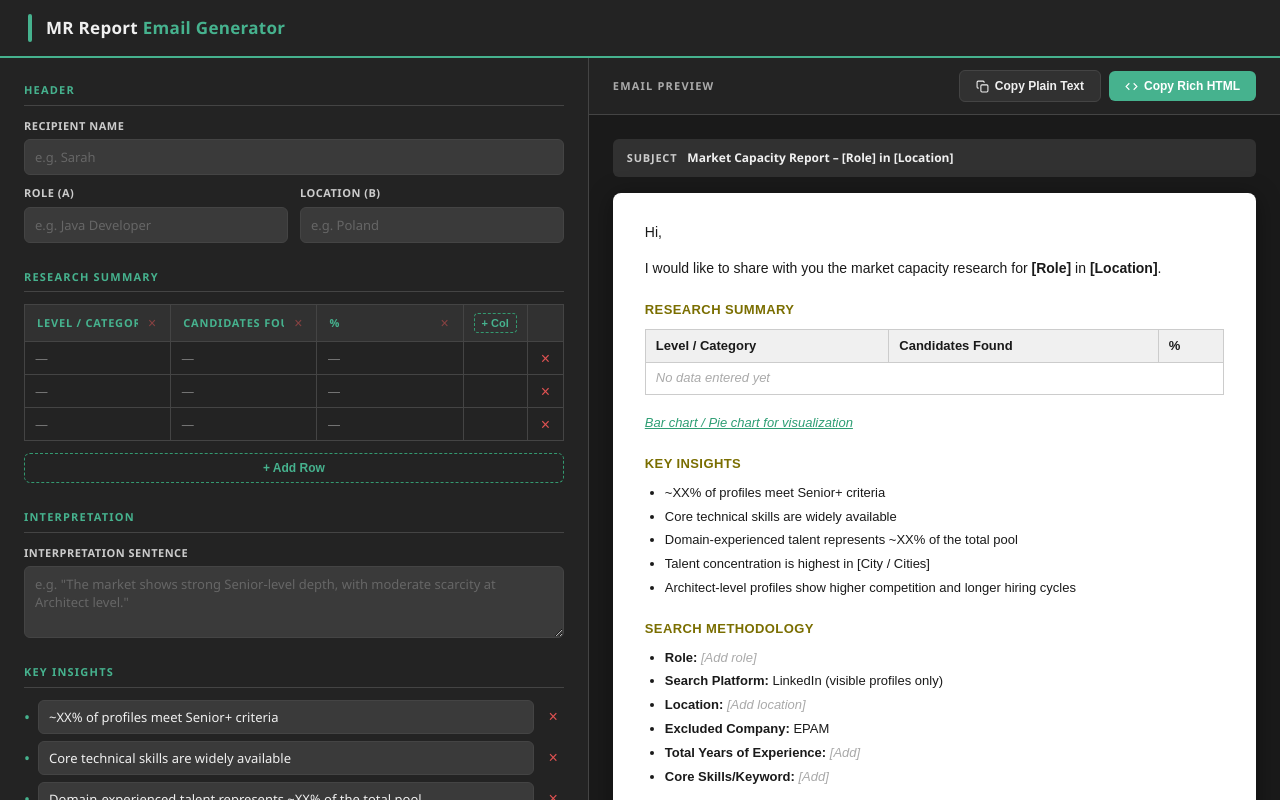
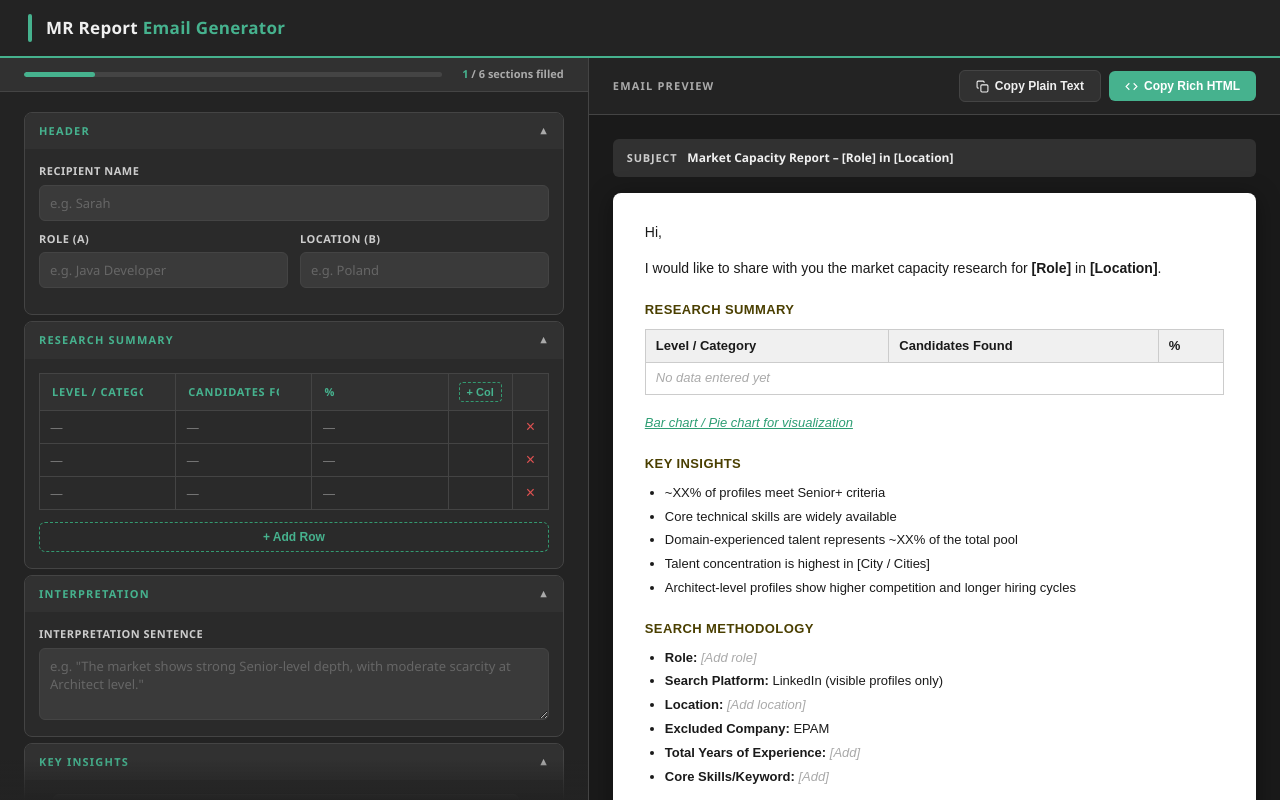
Before and after one commit to chrisdenomad/MR-Report-Email-Generator, a React (Vite) app: page / in a window 1280 px wide. Built offline with nearby package versions, Linux system fonts and the light colour scheme.

Commit message:
improve: UI/UX overhaul — collapsible sections, progress bar, empty state, synced badges, toast animation, scroll fade, contrast fixes

```diff
--- a/src/App.jsx
+++ b/src/App.jsx
@@ -39,8 +39,7 @@ export default function App() {
       </header>
 
       <div className="app-body">
-        {/* Left — Input Form */}
-        <div className="form-panel">
+        {/* Left — InputForm owns its own .form-panel wrapper */}
         <InputForm
           form={form}
           columns={columns}
@@ -64,7 +63,6 @@ export default function App() {
           resetMethodologyLocation={resetMethodologyLocation}
           resetForm={resetForm}
         />
-        </div>
 
         {/* Right — Email Preview */}
         <div className="preview-panel">
--- a/src/components/EmailPreview.jsx
+++ b/src/components/EmailPreview.jsx
@@ -1,5 +1,16 @@
 import { useState } from 'react'
 import { generatePlainText, generateHTML } from '../utils/generateEmail'
+
+// B4: Detect if the form is essentially empty
+function isFormEmpty(form, summaryRows, columns, insights) {
+  const noHeader = !form.role && !form.location && !form.recipientName
+  const noSummary = !summaryRows.some(row => columns.some(col => row.values[col.id]?.trim()))
+  const noInterpretation = !form.interpretation.trim()
+  const noInsights = !insights.some(i => i.text.trim())
+  const noMethodology = !form.totalYearsExperience && !form.coreSkills
+  const noRecommendations = !form.recommendations.trim()
+  return noHeader && noSummary && noInterpretation && noInsights && noMethodology && noRecommendations
+}
 
 export default function EmailPreview({
   form,
@@ -35,6 +46,7 @@ export default function EmailPreview({
   const filledRows = summaryRows.filter(row =>
     columns.some(col => row.values[col.id]?.trim())
   )
+  const empty = isFormEmpty(form, summaryRows, columns, insights)
 
   return (
     <>
@@ -42,15 +54,15 @@ export default function EmailPreview({
       <div className="preview-panel-header">
         <h2>Email Preview</h2>
         <div className="copy-actions">
-          {toast && <span className="copy-toast">{toast}</span>}
-          <button className="btn-copy btn-copy-plain" onClick={copyPlainText}>
+          {toast && <span key={toast} className="copy-toast">{toast}</span>}
+          <button className="btn-copy btn-copy-plain" onClick={copyPlainText} disabled={empty}>
             <svg width="13" height="13" viewBox="0 0 24 24" fill="none" stroke="currentColor" strokeWidth="2">
               <rect x="9" y="9" width="13" height="13" rx="2" ry="2"></rect>
               <path d="M5 15H4a2 2 0 0 1-2-2V4a2 2 0 0 1 2-2h9a2 2 0 0 1 2 2v1"></path>
             </svg>
             Copy Plain Text
           </button>
-          <button className="btn-copy btn-copy-html" onClick={copyHTML}>
+          <button className="btn-copy btn-copy-html" onClick={copyHTML} disabled={empty}>
             <svg width="13" height="13" viewBox="0 0 24 24" fill="none" stroke="currentColor" strokeWidth="2">
               <polyline points="16 18 22 12 16 6"></polyline>
               <polyline points="8 6 2 12 8 18"></polyline>
@@ -60,6 +72,15 @@ export default function EmailPreview({
         </div>
       </div>
 
+      {/* B4: Empty state */}
+      {empty ? (
+        <div className="preview-empty-state">
+          <div className="preview-empty-arrow">←</div>
+          <div className="empty-icon">✉</div>
+          <h3>Your email preview will appear here</h3>
+          <p>Fill in the form on the left to generate your market capacity report email.</p>
+        </div>
+      ) : (
         <div className="preview-panel-body">
           {/* Subject line */}
           <div className="email-subject-bar">
@@ -174,6 +195,7 @@ export default function EmailPreview({
 
           </div>
         </div>
+      )}
     </>
   )
 }
--- a/src/components/InputForm.jsx
+++ b/src/components/InputForm.jsx
@@ -1,4 +1,29 @@
+import { useState, useMemo } from 'react'
 import ResearchSummaryTable from './ResearchSummaryTable'
+
+const ALL_SECTIONS = ['header', 'summary', 'interpretation', 'insights', 'methodology', 'recommendations']
+
+// B2: Compute how many sections have content
+function useProgress(form, summaryRows, columns, insights) {
+  return useMemo(() => {
+    const filled = [
+      // Header
+      !!(form.role || form.location || form.recipientName),
+      // Research Summary
+      summaryRows.some(row => columns.some(col => row.values[col.id]?.trim())),
+      // Interpretation
+      !!form.interpretation.trim(),
+      // Key Insights
+      insights.some(i => i.text.trim()),
+      // Search Methodology
+      !!(form.totalYearsExperience || form.coreSkills),
+      // Recommendations
+      !!form.recommendations.trim(),
+    ]
+    const count = filled.filter(Boolean).length
+    return { count, total: filled.length, pct: Math.round((count / filled.length) * 100) }
+  }, [form, summaryRows, columns, insights])
+}
 
 export default function InputForm({
   form,
@@ -23,11 +48,54 @@ export default function InputForm({
   resetMethodologyLocation,
   resetForm,
 }) {
+  // B1: Collapsible — all open by default
+  const [openSections, setOpenSections] = useState(new Set(ALL_SECTIONS))
+
+  function toggleSection(id) {
+    setOpenSections(prev => {
+      const next = new Set(prev)
+      next.has(id) ? next.delete(id) : next.add(id)
+      return next
+    })
+  }
+
+  function isOpen(id) { return openSections.has(id) }
+
+  // B2: Progress
+  const progress = useProgress(form, summaryRows, columns, insights)
+
+  // Helper: render a collapsible section
+  function Section({ id, title, children }) {
+    const open = isOpen(id)
     return (
-    <div>
+      <div className="form-section">
+        <div className="form-section-header" onClick={() => toggleSection(id)}>
+          <span className="form-section-title">{title}</span>
+          <span className={`form-section-chevron${open ? ' open' : ''}`}>▼</span>
+        </div>
+        <div className={`form-section-body${open ? ' open' : ''}`}>
+          {children}
+        </div>
+      </div>
+    )
+  }
+
+  return (
+    <div className="form-panel">
+      {/* B2: Progress bar */}
+      <div className="progress-bar-container">
+        <div className="progress-bar-track">
+          <div className="progress-bar-fill" style={{ width: `${progress.pct}%` }} />
+        </div>
+        <div className="progress-bar-label">
+          <span>{progress.count}</span> / {progress.total} sections filled
+        </div>
+      </div>
+
+      <div className="form-panel-scroll">
+
         {/* ── Header ── */}
-      <div className="form-section">
-        <div className="form-section-title">Header</div>
+        <Section id="header" title="Header">
           <div className="form-group" style={{ marginBottom: '10px' }}>
             <label>Recipient Name</label>
             <input
@@ -57,11 +125,10 @@ export default function InputForm({
               />
             </div>
           </div>
-      </div>
+        </Section>
 
         {/* ── Research Summary ── */}
-      <div className="form-section">
-        <div className="form-section-title">Research Summary</div>
+        <Section id="summary" title="Research Summary">
           <ResearchSummaryTable
             columns={columns}
             rows={summaryRows}
@@ -72,11 +139,10 @@ export default function InputForm({
             onRemoveColumn={removeColumn}
             onUpdateColumnLabel={updateColumnLabel}
           />
-      </div>
+        </Section>
 
         {/* ── Interpretation ── */}
-      <div className="form-section">
-        <div className="form-section-title">Interpretation</div>
+        <Section id="interpretation" title="Interpretation">
           <div className="form-group">
             <label>Interpretation sentence</label>
             <textarea
@@ -86,11 +152,10 @@ export default function InputForm({
               onChange={e => updateField('interpretation', e.target.value)}
             />
           </div>
-      </div>
+        </Section>
 
         {/* ── Key Insights ── */}
-      <div className="form-section">
-        <div className="form-section-title">Key Insights</div>
+        <Section id="insights" title="Key Insights">
           <div className="insights-list">
             {insights.map((item, index) => (
               <div key={item.id} className="insight-row">
@@ -116,58 +181,44 @@ export default function InputForm({
           <button className="btn-add-row" style={{ marginTop: '8px' }} onClick={addInsight}>
             + Add Insight
           </button>
-      </div>
+        </Section>
 
         {/* ── Search Methodology ── */}
-      <div className="form-section">
-        <div className="form-section-title">Search Methodology</div>
-
+        <Section id="methodology" title="Search Methodology">
+          <div className="form-row" style={{ marginBottom: '10px' }}>
             {/* Role — synced from header */}
-        <div className="form-row" style={{ marginBottom: '10px' }}>
             <div className="form-group">
               <label>
                 Role
-              {form.methodologyRoleOverridden && (
-                <button
-                  className="btn-sync-reset"
-                  onClick={resetMethodologyRole}
-                  title="Reset to header value"
-                >
-                  ↺ sync
-                </button>
-              )}
+                {form.methodologyRoleOverridden
+                  ? <button className="btn-sync-reset" onClick={resetMethodologyRole} title="Reset to header value">↺ sync</button>
+                  : <span className="synced-badge">synced</span>
+                }
               </label>
               <input
                 type="text"
                 value={effectiveMethodologyRole}
-              placeholder={form.role ? form.role : 'Auto-filled from header'}
+                placeholder={form.role || 'Auto-filled from header'}
                 onChange={e => overrideMethodologyRole(e.target.value)}
               />
             </div>
-
             {/* Location — synced from header, editable for city/region */}
             <div className="form-group">
               <label>
                 Location
-              {form.methodologyLocationOverridden && (
-                <button
-                  className="btn-sync-reset"
-                  onClick={resetMethodologyLocation}
-                  title="Reset to header value"
-                >
-                  ↺ sync
-                </button>
-              )}
+                {form.methodologyLocationOverridden
+                  ? <button className="btn-sync-reset" onClick={resetMethodologyLocation} title="Reset to header value">↺ sync</button>
+                  : <span className="synced-badge">synced</span>
+                }
               </label>
               <input
                 type="text"
                 value={effectiveMethodologyLocation}
-              placeholder={form.location ? form.location : 'Auto-filled from header'}
+                placeholder={form.location || 'Auto-filled from header'}
                 onChange={e => overrideMethodologyLocation(e.target.value)}
               />
             </div>
           </div>
-
           <div className="form-row">
             <div className="form-group">
               <label>Total Years of Experience</label>
@@ -188,11 +239,10 @@ export default function InputForm({
               onChange={e => updateField('coreSkills', e.target.value)}
             />
           </div>
-      </div>
+        </Section>
 
         {/* ── Recommendations ── */}
-      <div className="form-section">
-        <div className="form-section-title">Recommendations</div>
+        <Section id="recommendations" title="Recommendations">
           <div className="form-group">
             <label>Recommendations</label>
             <textarea
@@ -202,33 +252,15 @@ export default function InputForm({
               onChange={e => updateField('recommendations', e.target.value)}
             />
           </div>
+        </Section>
+
+        {/* A1: Reset button with proper CSS class */}
+        <div style={{ paddingTop: '14px', paddingBottom: '8px' }}>
+          <button className="btn-reset" onClick={resetForm}>
+            Reset Form
+          </button>
         </div>
 
-      {/* ── Reset ── */}
-      <div style={{ paddingBottom: '8px' }}>
-        <button
-          onClick={resetForm}
-          style={{
-            background: 'transparent',
-            border: '1px solid #555',
-            color: '#aaa',
-            borderRadius: '6px',
-            padding: '7px 16px',
-            fontSize: '12px',
-            cursor: 'pointer',
-            transition: 'border-color 0.2s, color 0.2s',
-          }}
-          onMouseEnter={e => {
-            e.target.style.borderColor = '#e05252'
-            e.target.style.color = '#e05252'
-          }}
-          onMouseLeave={e => {
-            e.target.style.borderColor = '#555'
-            e.target.style.color = '#aaa'
-          }}
-        >
-          Reset Form
-        </button>
       </div>
     </div>
   )
--- a/src/index.css
+++ b/src/index.css
@@ -34,14 +34,18 @@ body {
   color: var(--text-primary);
   font-size: 14px;
   line-height: 1.5;
+  /* A3: Firefox scrollbar */
+  scrollbar-color: var(--border-color) var(--bg-secondary);
+  scrollbar-width: thin;
 }
 
+/* WebKit scrollbar */
 ::-webkit-scrollbar { width: 6px; }
 ::-webkit-scrollbar-track { background: var(--bg-secondary); }
 ::-webkit-scrollbar-thumb { background: var(--border-color); border-radius: 3px; }
 ::-webkit-scrollbar-thumb:hover { background: var(--epam-green-dark); }
 
-/* Layout */
+/* ── Layout ── */
 .app-wrapper {
   display: flex;
   flex-direction: column;
@@ -83,18 +87,78 @@ body {
   overflow: hidden;
 }
 
-/* Form Panel */
+/* ── Progress Bar ── */
+.progress-bar-container {
+  background: var(--bg-card);
+  border-bottom: 1px solid var(--border-color);
+  padding: 8px 24px;
+  display: flex;
+  align-items: center;
+  gap: 12px;
+  flex-shrink: 0;
+}
+
+.progress-bar-track {
+  flex: 1;
+  height: 5px;
+  background: var(--border-color);
+  border-radius: 99px;
+  overflow: hidden;
+}
+
+.progress-bar-fill {
+  height: 100%;
+  background: var(--epam-green);
+  border-radius: 99px;
+  transition: width 0.4s ease;
+}
+
+.progress-bar-label {
+  font-size: 11px;
+  font-weight: 600;
+  color: var(--text-secondary);
+  white-space: nowrap;
+  min-width: 110px;
+  text-align: right;
+}
+
+.progress-bar-label span {
+  color: var(--epam-green);
+}
+
+/* ── Form Panel ── */
 .form-panel {
   width: 46%;
   min-width: 360px;
   background: var(--bg-secondary);
   border-right: 1px solid var(--border-color);
-  overflow-y: auto;
-  padding: 24px;
+  display: flex;
+  flex-direction: column;
+  overflow: hidden;
   flex-shrink: 0;
+  position: relative;
 }
 
-/* Preview Panel */
+.form-panel-scroll {
+  flex: 1;
+  overflow-y: auto;
+  padding: 20px 24px 32px;
+}
+
+/* A7: Bottom fade hint when content overflows */
+.form-panel::after {
+  content: '';
+  position: absolute;
+  bottom: 0;
+  left: 0;
+  right: 0;
+  height: 40px;
+  background: linear-gradient(to bottom, transparent, var(--bg-secondary));
+  pointer-events: none;
+  z-index: 5;
+}
+
+/* ── Preview Panel ── */
 .preview-panel {
   flex: 1;
   background: var(--bg-primary);
@@ -129,9 +193,31 @@ body {
   flex: 1;
 }
 
-/* Form Sections */
+/* ── Form Sections ── */
+/* A4: More breathing room between sections */
 .form-section {
-  margin-bottom: 26px;
+  margin-bottom: 6px;
+  border: 1px solid var(--border-color);
+  border-radius: 8px;
+  overflow: hidden;
+  background: var(--bg-panel);
+}
+
+/* B1: Collapsible section header */
+.form-section-header {
+  display: flex;
+  align-items: center;
+  justify-content: space-between;
+  padding: 10px 14px;
+  cursor: pointer;
+  user-select: none;
+  background: var(--bg-card);
+  transition: background 0.15s;
+  gap: 8px;
+}
+
+.form-section-header:hover {
+  background: var(--bg-input);
 }
 
 .form-section-title {
@@ -140,9 +226,30 @@ body {
   color: var(--epam-green);
   text-transform: uppercase;
   letter-spacing: 1.2px;
-  margin-bottom: 12px;
-  padding-bottom: 6px;
-  border-bottom: 1px solid var(--border-color);
+}
+
+.form-section-chevron {
+  color: var(--text-secondary);
+  font-size: 11px;
+  transition: transform 0.2s ease;
+  flex-shrink: 0;
+}
+
+.form-section-chevron.open {
+  transform: rotate(180deg);
+}
+
+/* B1: Collapsible body */
+.form-section-body {
+  overflow: hidden;
+  max-height: 0;
+  transition: max-height 0.28s ease, padding 0.2s ease;
+  padding: 0 14px;
+}
+
+.form-section-body.open {
+  max-height: 1200px;
+  padding: 14px 14px 16px;
 }
 
 .form-row {
@@ -164,6 +271,9 @@ body {
   color: var(--text-label);
   text-transform: uppercase;
   letter-spacing: 0.5px;
+  display: flex;
+  align-items: center;
+  gap: 6px;
 }
 
 .form-group input,
@@ -197,7 +307,28 @@ body {
   background: var(--bg-input);
 }
 
-/* Research Summary Table */
+/* A8: Synced badge */
+.synced-badge {
+  display: inline-flex;
+  align-items: center;
+  gap: 3px;
+  font-size: 10px;
+  font-weight: 600;
+  color: var(--epam-green);
+  background: rgba(70, 178, 142, 0.12);
+  border: 1px solid rgba(70, 178, 142, 0.3);
+  border-radius: 10px;
+  padding: 1px 6px;
+  letter-spacing: 0.2px;
+  text-transform: none;
+}
+
+.synced-badge::before {
+  content: '●';
+  font-size: 7px;
+}
+
+/* ── Research Summary Table ── */
 .summary-table {
   width: 100%;
   border-collapse: collapse;
@@ -258,6 +389,11 @@ body {
   background: rgba(224, 82, 82, 0.15);
 }
 
+.btn-remove-row:disabled {
+  opacity: 0.2;
+  cursor: not-allowed;
+}
+
 .btn-add-row {
   background: transparent;
   border: 1px dashed var(--epam-green-dark);
@@ -277,7 +413,7 @@ body {
   border-color: var(--epam-green);
 }
 
-/* Editable column header */
+/* A6: Column remove button — hidden until header row hovered */
 .th-editable {
   display: flex;
   align-items: center;
@@ -317,17 +453,19 @@ body {
   line-height: 1;
   padding: 1px 4px;
   border-radius: 3px;
-  opacity: 0.5;
+  opacity: 0;
   flex-shrink: 0;
   transition: opacity 0.15s, background 0.15s;
 }
 
+.summary-table th:hover .btn-remove-col {
+  opacity: 1;
+}
+
 .btn-remove-col:hover {
-  opacity: 1;
   background: rgba(224, 82, 82, 0.15);
 }
 
-/* Add column button inside header */
 .th-add-col-cell {
   width: 56px;
   text-align: center;
@@ -352,7 +490,7 @@ body {
   border-color: var(--epam-green);
 }
 
-/* Key Insights dynamic list */
+/* ── Key Insights dynamic list ── */
 .insights-list {
   display: flex;
   flex-direction: column;
@@ -395,7 +533,7 @@ body {
   color: #666;
 }
 
-/* Sync reset button next to label */
+/* A8: Sync reset button */
 .btn-sync-reset {
   background: none;
   border: none;
@@ -403,10 +541,12 @@ body {
   font-size: 11px;
   font-weight: 600;
   cursor: pointer;
-  padding: 0 0 0 6px;
+  padding: 0 0 0 4px;
   opacity: 0.8;
   transition: opacity 0.15s;
   vertical-align: middle;
+  text-transform: none;
+  letter-spacing: 0;
 }
 
 .btn-sync-reset:hover {
@@ -414,7 +554,7 @@ body {
   text-decoration: underline;
 }
 
-/* Buttons */
+/* ── Buttons ── */
 .btn-copy {
   display: inline-flex;
   align-items: center;
@@ -449,19 +589,46 @@ body {
 
 .btn-copy-html:hover { background: var(--epam-green-light); }
 
+/* A1: Reset button as proper CSS class */
+.btn-reset {
+  background: transparent;
+  border: 1px solid #555;
+  color: #aaa;
+  border-radius: 6px;
+  padding: 7px 16px;
+  font-size: 12px;
+  font-family: inherit;
+  cursor: pointer;
+  transition: border-color 0.2s, color 0.2s;
+}
+
+.btn-reset:hover {
+  border-color: var(--danger);
+  color: var(--danger);
+}
+
 .copy-actions {
   display: flex;
   gap: 8px;
   align-items: center;
 }
 
+/* A5: Toast fade animation */
+@keyframes toastFade {
+  0%   { opacity: 0; transform: translateY(4px); }
+  15%  { opacity: 1; transform: translateY(0); }
+  80%  { opacity: 1; }
+  100% { opacity: 0; }
+}
+
 .copy-toast {
   font-size: 12px;
   color: var(--epam-green);
   font-weight: 600;
+  animation: toastFade 2.2s ease forwards;
 }
 
-/* Email Subject Bar */
+/* ── Email Subject Bar ── */
 .email-subject-bar {
   background: var(--bg-card);
   border-radius: 6px;
@@ -486,7 +653,7 @@ body {
   font-weight: 600;
 }
 
-/* Email Preview Box (white like real email) */
+/* ── Email Preview Box ── */
 .email-preview-box {
   background: #ffffff;
   color: #1a1a1a;
@@ -503,10 +670,11 @@ body {
   font-size: 14px;
 }
 
+/* A2: Better contrast heading color on white background */
 .ep-section-heading {
   font-weight: 700;
   font-size: 13px;
-  color: #7a6e00;
+  color: #4a3f00;
   text-transform: uppercase;
   margin: 20px 0 8px 0;
   letter-spacing: 0.4px;
@@ -544,7 +712,8 @@ body {
 
 .ep-interpretation {
   font-size: 13px;
-  margin-bottom: 6px;
+  margin-bottom: 10px;
+  margin-top: 4px;
 }
 
 .ep-bullet-list {
@@ -567,3 +736,46 @@ body {
   font-size: 13px;
   white-space: pre-wrap;
 }
+
+/* B4: Empty state */
+.preview-empty-state {
+  flex: 1;
+  display: flex;
+  flex-direction: column;
+  align-items: center;
+  justify-content: center;
+  padding: 48px 32px;
+  text-align: center;
+  gap: 16px;
+  color: var(--text-secondary);
+}
+
+.preview-empty-state .empty-icon {
+  font-size: 40px;
+  opacity: 0.3;
+}
+
+.preview-empty-state h3 {
+  font-size: 15px;
+  font-weight: 600;
+  color: var(--text-label);
+}
+
+.preview-empty-state p {
+  font-size: 13px;
+  color: var(--text-secondary);
+  max-width: 260px;
+  line-height: 1.6;
+}
+
+.preview-empty-arrow {
+  font-size: 22px;
+  color: var(--epam-green);
+  opacity: 0.5;
+  animation: arrowPulse 1.8s ease-in-out infinite;
+}
+
+@keyframes arrowPulse {
+  0%, 100% { opacity: 0.4; transform: translateX(0); }
+  50%       { opacity: 0.9; transform: translateX(-6px); }
+}
```
Lines whose indentation alone changed are shown as unchanged.
